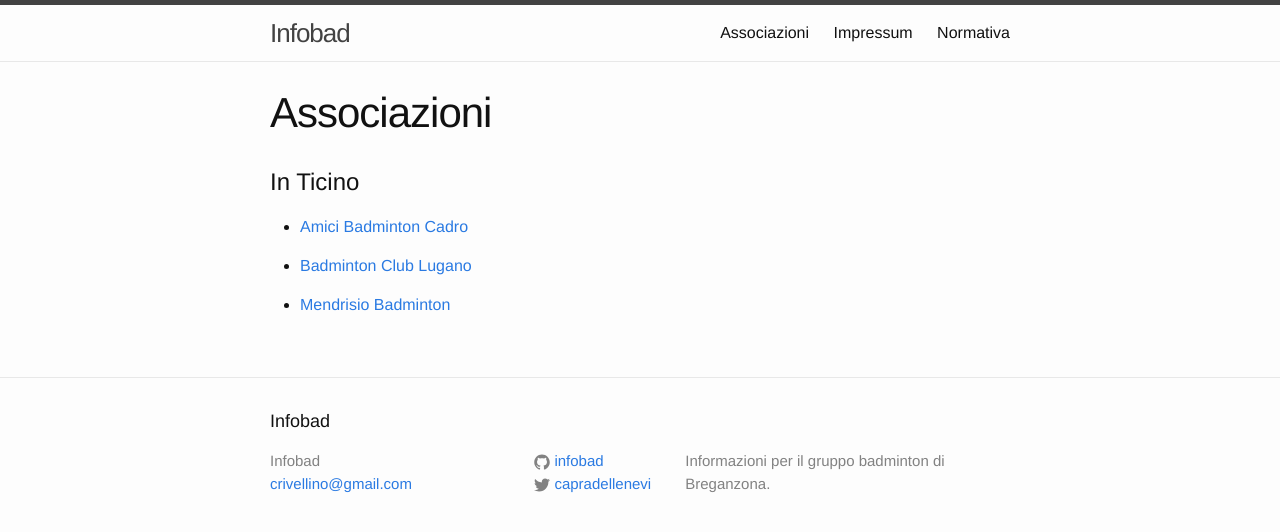
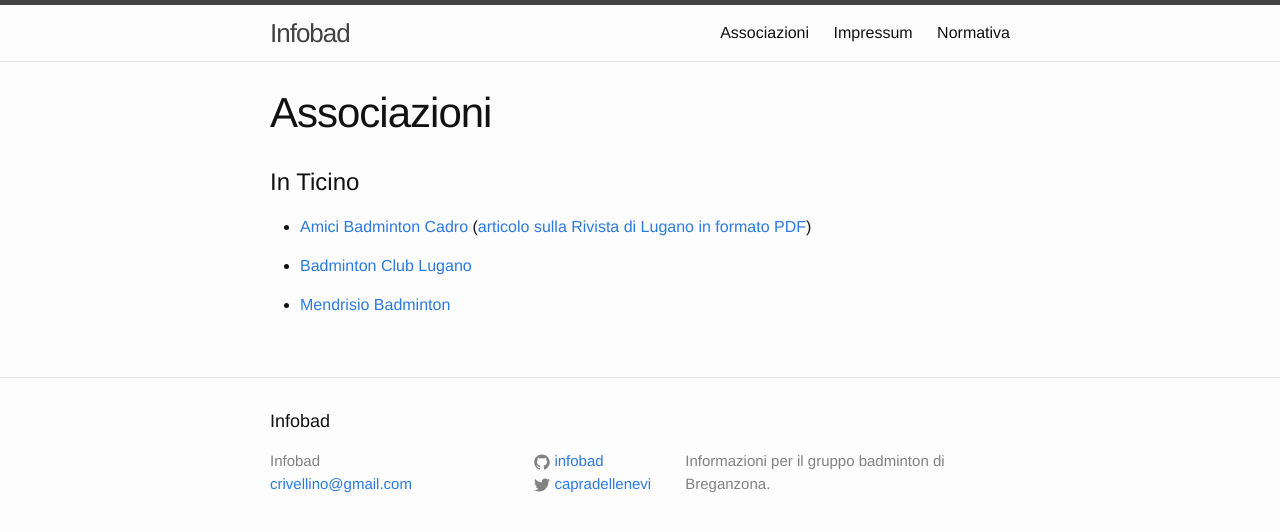
Before and after one commit to infobad/infobad.github.io, a Jekyll site: the page built from clubs.md, in a window 1280 px wide. Shown: the top 532 px of the page. Built offline with Jekyll 4.4.1, drawn with Linux system fonts in a browser that asks for light colours.

Commit message:
Add article about Cadro's badminton club

```diff
--- a/clubs.md
+++ b/clubs.md
@@ -9,7 +9,7 @@
 
 # In Ticino #
 
-* [Amici Badminton Cadro][abc]
+* [Amici Badminton Cadro][abc] ([articolo sulla Rivista di Lugano in formato PDF]({{ site.url }}/assets/Rivista_di_Lugano_LXXIX_38_42-43.pdf))
 
 * [Badminton Club Lugano][bcl]
 
```
Also changed, not shown: 1 other file.
